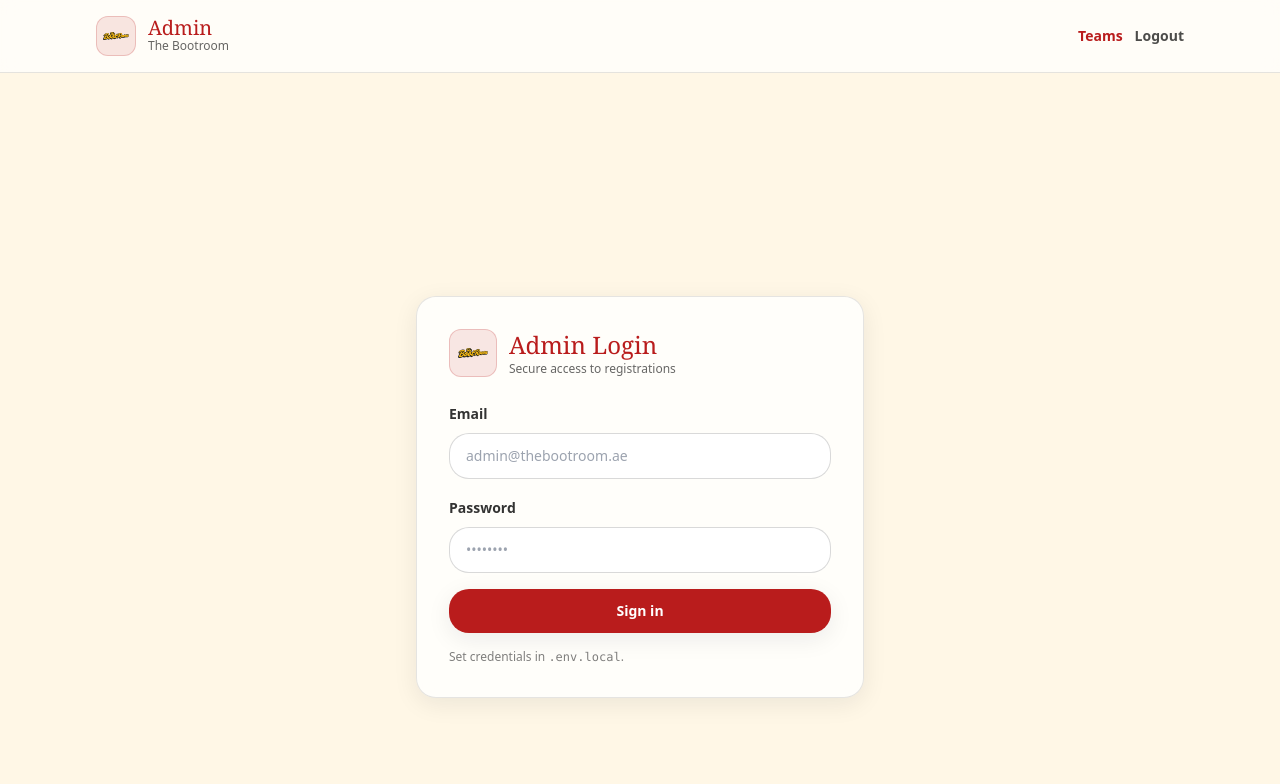
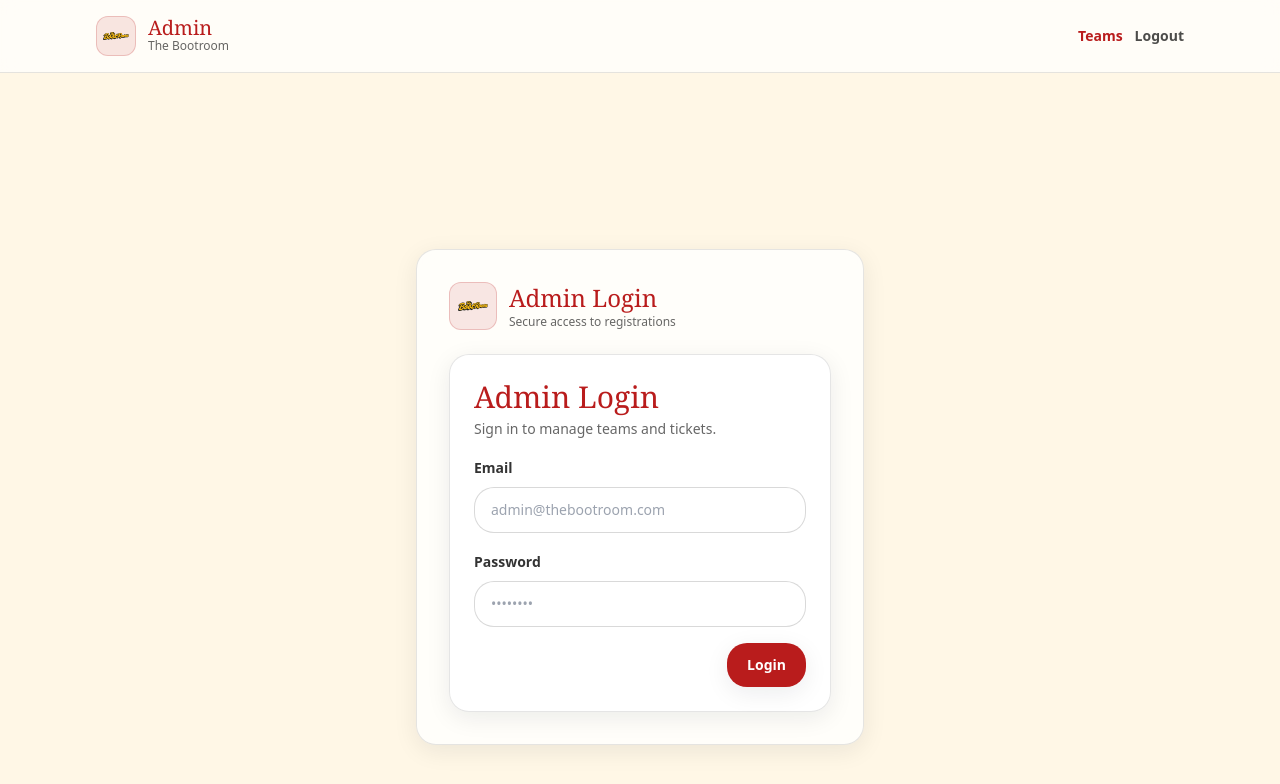
Before and after one commit to MibinThomas/thebootroom.ae, a Next.js app: page /admin/login in a window 1280 px wide. Shown: the top 784 px of the page. Built offline with nearby package versions, Linux system fonts and the light colour scheme.

Commit message:
Fix admin login form TS return type

```diff
--- a/src/components/admin/AdminLoginForm.tsx
+++ b/src/components/admin/AdminLoginForm.tsx
@@ -1,43 +1,66 @@
 "use client";
+
 import { useState } from "react";
 import { useRouter } from "next/navigation";
 import { adminLoginAction } from "@/components/admin/actions";
 import { Input } from "@/components/ui/Input";
+import { Button } from "@/components/ui/Button";
 import { Label } from "@/components/ui/Label";
-import { Button } from "@/components/ui/Button";
 import { Field, ErrorText } from "@/components/ui/Field";
 
 export default function AdminLoginForm() {
   const router = useRouter();
+  const [loading, setLoading] = useState(false);
   const [error, setError] = useState<string | null>(null);
-  const [loading, setLoading] = useState(false);
 
-  async function onSubmit(e: React.FormEvent) {
+  async function onSubmit(e: React.FormEvent<HTMLFormElement>) {
     e.preventDefault();
     setError(null);
     setLoading(true);
-    const form = new FormData(e.target as HTMLFormElement);
-    const payload = { email: String(form.get("email")||""), password: String(form.get("password")||"") };
+
+    const formData = new FormData(e.currentTarget);
+    const payload = {
+      email: String(formData.get("email") || ""),
+      password: String(formData.get("password") || ""),
+    };
+
     try {
-      const res = await adminLoginAction(payload);
-      if (!res.ok) { setError(res.message); setLoading(false); return; }
+      await adminLoginAction(payload);
       router.push("/admin/teams");
-    } catch { setError("Something went wrong. Try again."); setLoading(false); }
+    } catch (err: any) {
+      // adminLoginAction throws on invalid login (best practice)
+      setError(err?.message || "Invalid login. Please try again.");
+      setLoading(false);
+    }
   }
 
   return (
-    <form onSubmit={onSubmit} className="space-y-4">
+    <form
+      onSubmit={onSubmit}
+      className="rounded-2xl border border-black/10 bg-white/80 backdrop-blur shadow-soft p-6 space-y-4"
+    >
+      <div>
+        <h1 className="font-display text-3xl text-bootred">Admin Login</h1>
+        <p className="mt-1 text-sm text-black/60">Sign in to manage teams and tickets.</p>
+      </div>
+
       <Field>
         <Label>Email</Label>
-        <Input name="email" type="email" placeholder="admin@thebootroom.ae" required />
+        <Input name="email" type="email" placeholder="admin@thebootroom.com" required />
       </Field>
+
       <Field>
         <Label>Password</Label>
         <Input name="password" type="password" placeholder="••••••••" required />
       </Field>
-      <ErrorText>{error ?? undefined}</ErrorText>
-      <Button type="submit" className="w-full" disabled={loading}>{loading ? "Signing in..." : "Sign in"}</Button>
-      <p className="text-xs text-black/50">Set credentials in <code>.env.local</code>.</p>
+
+      {error ? <ErrorText>{error}</ErrorText> : null}
+
+      <div className="flex justify-end">
+        <Button type="submit" disabled={loading}>
+          {loading ? "Signing in..." : "Login"}
+        </Button>
+      </div>
     </form>
   );
 }
```
